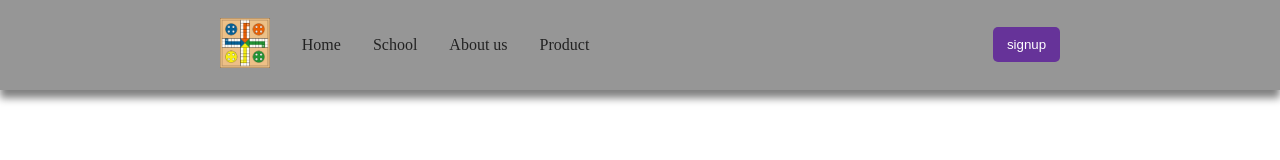
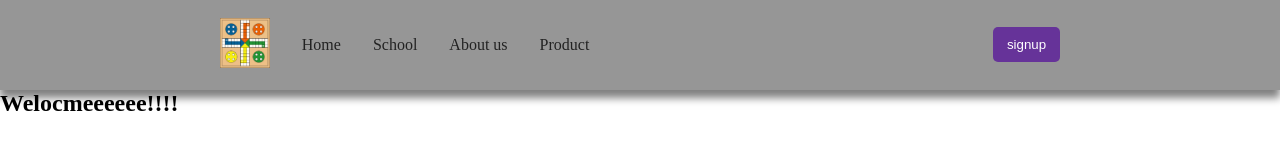
Before and after one commit to Ethicdev07/DigitalOceanProject, a plain HTML site: page index.html in a window 1280 px wide. Drawn offline with Linux system fonts and the light colour scheme.

Commit message:
files updated

```diff
--- a/index.html
+++ b/index.html
@@ -27,5 +27,10 @@
           </div>
         </nav>
     </header>
+
+
+    <section class="hero">
+        <h1>Welocmeeeeee!!!!</h1>
+    </section>
 </body>
 </html>
```
